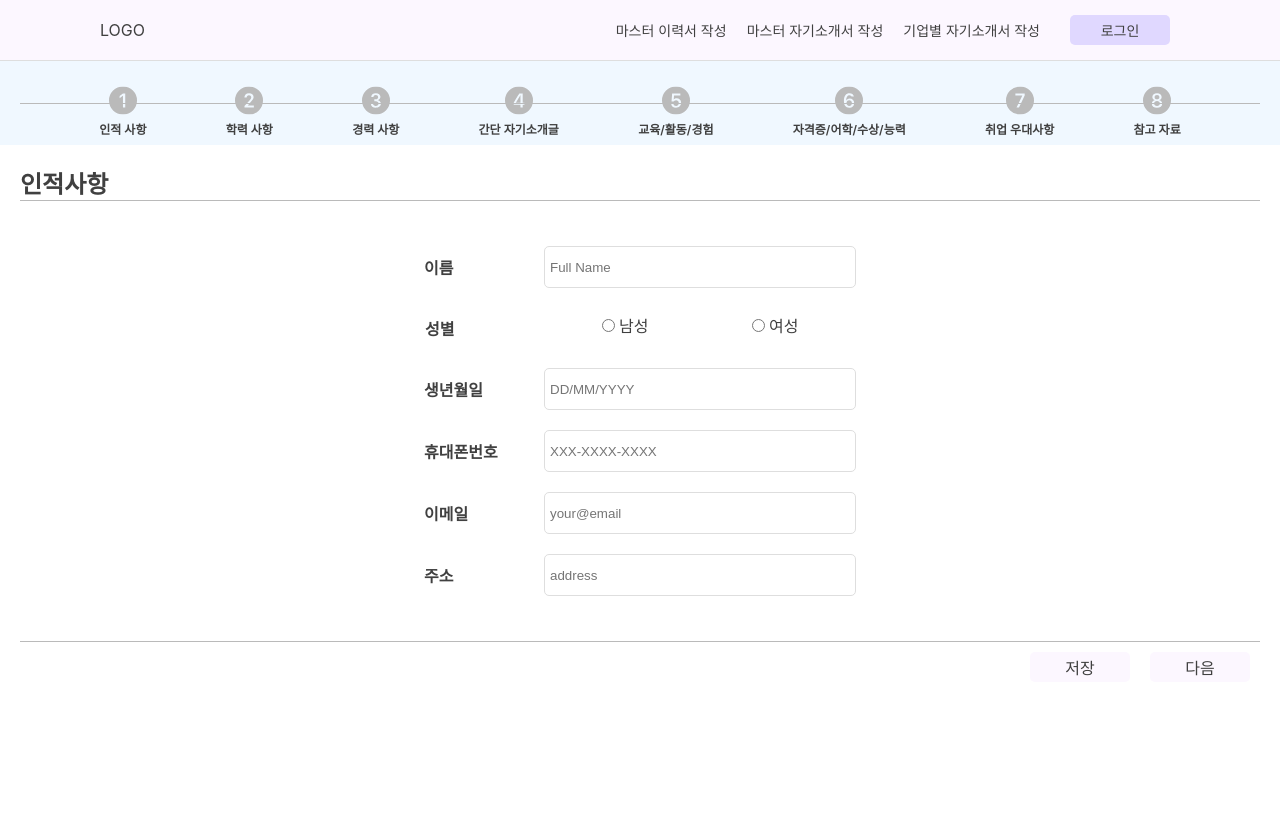
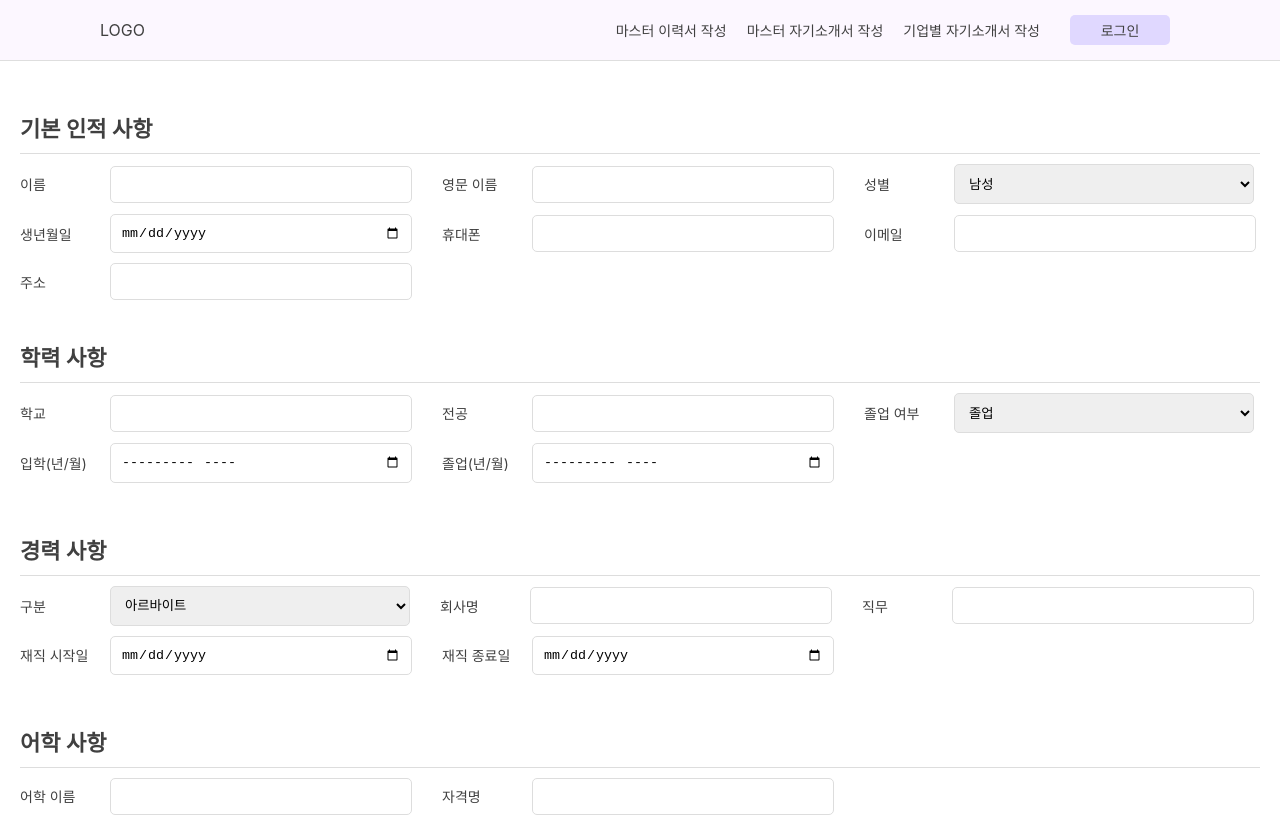
Before and after one commit to 2023-opensource-project/frontend, a React (Create React App) app: page /masterResume in a window 1280 px wide. Shown: the top 817 px of the page. Built offline with nearby package versions, Linux system fonts and the light colour scheme.

Commit message:
feat: 마스터 이력서 페이지의 입력 폼 구현

```diff
--- /dev/null
+++ b/src/MasterResumeComponents/SecondSections.jsx
@@ -0,0 +1,130 @@
+import React from "react";
+import { Inner, TextStyle, Button } from "../Constants/style";
+import { Form, LineWrapper, Container, Input, Dropdown } from "./SecondSections.style";
+
+const FormItem = ({ label, type = "text", name, options }) => (
+  <Container>
+    <div style={{ width: "80px" }}>
+      <TextStyle fontSize="14px" textAlign="left">
+        {label}
+      </TextStyle>
+    </div>
+    <div>
+      {type === "dropdown" ? (
+        <Dropdown name={name}>
+          {options.map((option, index) => (
+            <option value={option} key={index}>
+              {option}
+            </option>
+          ))}
+        </Dropdown>
+      ) : (
+        <Input type={type} name={name} />
+      )}
+    </div>
+  </Container>
+);
+
+const PersonalInfo = () => {
+  return (
+    <div style={{ margin: "40px 0 0 0" }}>
+      <div style={{ borderBottom: "1px solid #ddd", marginBottom: "10px" }}>
+        <TextStyle textAlign="left" fontSize="22px" fontWeight="600" margin="10px 0">
+          기본 인적 사항
+        </TextStyle>
+      </div>
+      <LineWrapper>
+        <FormItem label="이름" name="name" />
+        <FormItem label="영문 이름" name="englishName" />
+        <FormItem label="성별" type="dropdown" name="gender" options={["남성", "여성"]} />
+      </LineWrapper>
+      <LineWrapper>
+        <FormItem label="생년월일" type="date" name="birthDate" />
+        <FormItem label="휴대폰" type="tel" name="phone" />
+        <FormItem label="이메일" type="email" name="email" />
+      </LineWrapper>
+      <FormItem label="주소" name="address" />
+    </div>
+  );
+};
+
+const EducationInfo = () => {
+  return (
+    <div style={{ margin: "20px 0 0 0" }}>
+      <div style={{ borderBottom: "1px solid #ddd", marginBottom: "10px" }}>
+        <TextStyle textAlign="left" fontSize="22px" fontWeight="600" margin="10px 0">
+          학력 사항
+        </TextStyle>
+      </div>
+      <LineWrapper>
+        <FormItem label="학교" name="school" />
+        <FormItem label="전공" name="major" />
+        <FormItem label="졸업 여부" type="dropdown" name="graduated" options={["졸업", "졸업예정", "재학", "휴학"]} />
+      </LineWrapper>
+      <LineWrapper>
+        <FormItem label="입학(년/월)" type="month" name="startMonth" />
+        <FormItem label="졸업(년/월)" type="month" name="endMonth" />
+      </LineWrapper>
+    </div>
+  );
+};
+const CareerInfo = () => {
+  return (
+    <div style={{ margin: "20px 0 0 0" }}>
+      <div style={{ borderBottom: "1px solid #ddd", marginBottom: "10px" }}>
+        <TextStyle textAlign="left" fontSize="22px" fontWeight="600" margin="10px 0">
+          경력 사항
+        </TextStyle>
+      </div>
+      <LineWrapper>
+        <FormItem label="구분" type="dropdown" name="career" options={["아르바이트", "인턴쉽"]} />
+        <FormItem label="회사명" name="companyName" />
+        <FormItem label="직무" name="position" />
+      </LineWrapper>
+      <LineWrapper>
+        <FormItem label="재직 시작일" type="date" name="startWorkDate" />
+        <FormItem label="재직 종료일" type="date" name="endWorkDate" />
+      </LineWrapper>
+    </div>
+  );
+};
+const LanguageInfo = () => {
+  return (
+    <div style={{ margin: "20px 0 0 0" }}>
+      <div style={{ borderBottom: "1px solid #ddd", marginBottom: "10px" }}>
+        <TextStyle textAlign="left" fontSize="22px" fontWeight="600" margin="10px 0">
+          어학 사항
+        </TextStyle>
+      </div>
+      <LineWrapper>
+        <FormItem label="어학 이름" name="languageName" />
+        <FormItem label="자격명" name="qualificationName" />
+      </LineWrapper>
+      <LineWrapper>
+        <FormItem label="등급/점수" name="gradeScore" />
+        <FormItem label="응시일자" type="date" name="testDate" />
+      </LineWrapper>
+    </div>
+  );
+};
+
+const SecondSections = () => {
+  return (
+    <Inner>
+      <Form>
+        <PersonalInfo />
+        <EducationInfo />
+        <CareerInfo />
+        <LanguageInfo />
+
+        <div style={{ display: "flex", justifyContent: "flex-end", marginBottom: "40px" }}>
+          <Button type="submit" width="160px" height="40px" fontSize="16px" fontWeight="600">
+            제출
+          </Button>
+        </div>
+      </Form>
+    </Inner>
+  );
+};
+
+export default SecondSections;
--- /dev/null
+++ b/src/MasterResumeComponents/SecondSections.style.jsx
@@ -0,0 +1,37 @@
+import styled from "styled-components";
+
+export const Form = styled.form`
+  display: flex;
+  flex-direction: column;
+  gap: 10px;
+`;
+
+export const LineWrapper = styled.div`
+  display: flex;
+  justify-content: flex-start;
+  margin-bottom: 10px;
+`;
+
+export const Container = styled.div`
+  display: flex;
+  align-items: center;
+  gap: 10px;
+  width: "33.33%";
+`;
+
+export const Input = styled.input`
+  padding: 10px;
+  margin: 0 30px 0 0;
+  border: 1px solid #ddd;
+  border-radius: 5px;
+  width: 280px;
+`;
+
+export const Dropdown = styled.select`
+  padding: 10px;
+  margin: 0 30px 0 0;
+  border: 1px solid #ddd;
+  border-radius: 5px;
+  width: 300px;
+  height: 40px;
+`;
--- a/src/Pages/MasterResume.jsx
+++ b/src/Pages/MasterResume.jsx
@@ -1,19 +1,20 @@
 import React from "react";
 import styled from "styled-components";
-import FirstSection from "../MasterResumeComponents/FirstSection";
-import SecondSection from "../MasterResumeComponents/SecondSection";
+import { Inner } from "../Constants/style.jsx";
+import SecondSections from "../MasterResumeComponents/SecondSections.jsx";
 
 export const Container = styled.div`
-  height: 100vh; /* 화면 높이를 100%로 설정 */
-  display: flex; /* 자식 컴포넌트를 수직 방향으로 배치 */
-  flex-direction: column; /* 컬럼 방향으로 배치 (수직 중앙 정렬) */
+  height: 100vh;
+  display: flex;
+  flex-direction: column;
 `;
 
 function MasterResume() {
   return (
     <Container>
-      <FirstSection />
-      <SecondSection />
+      <Inner>
+        <SecondSections />
+      </Inner>
     </Container>
   );
 }
```
